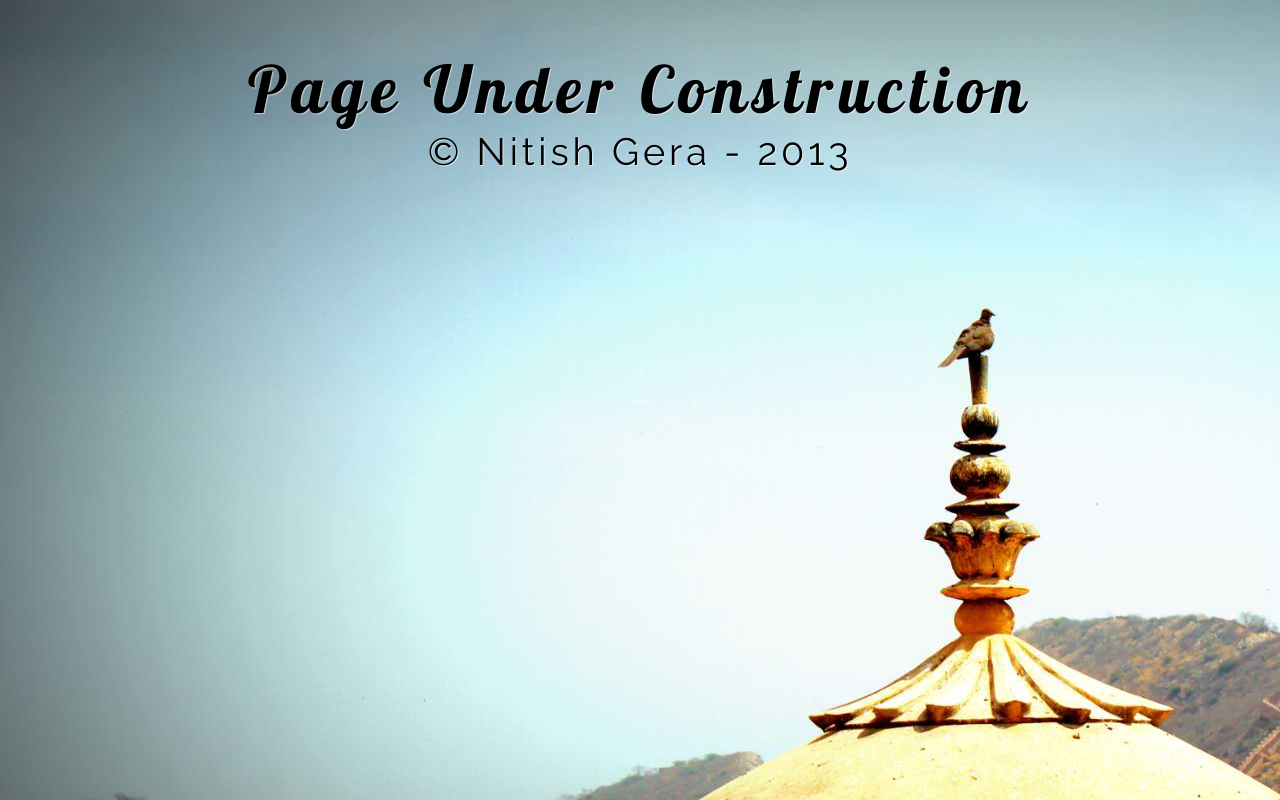
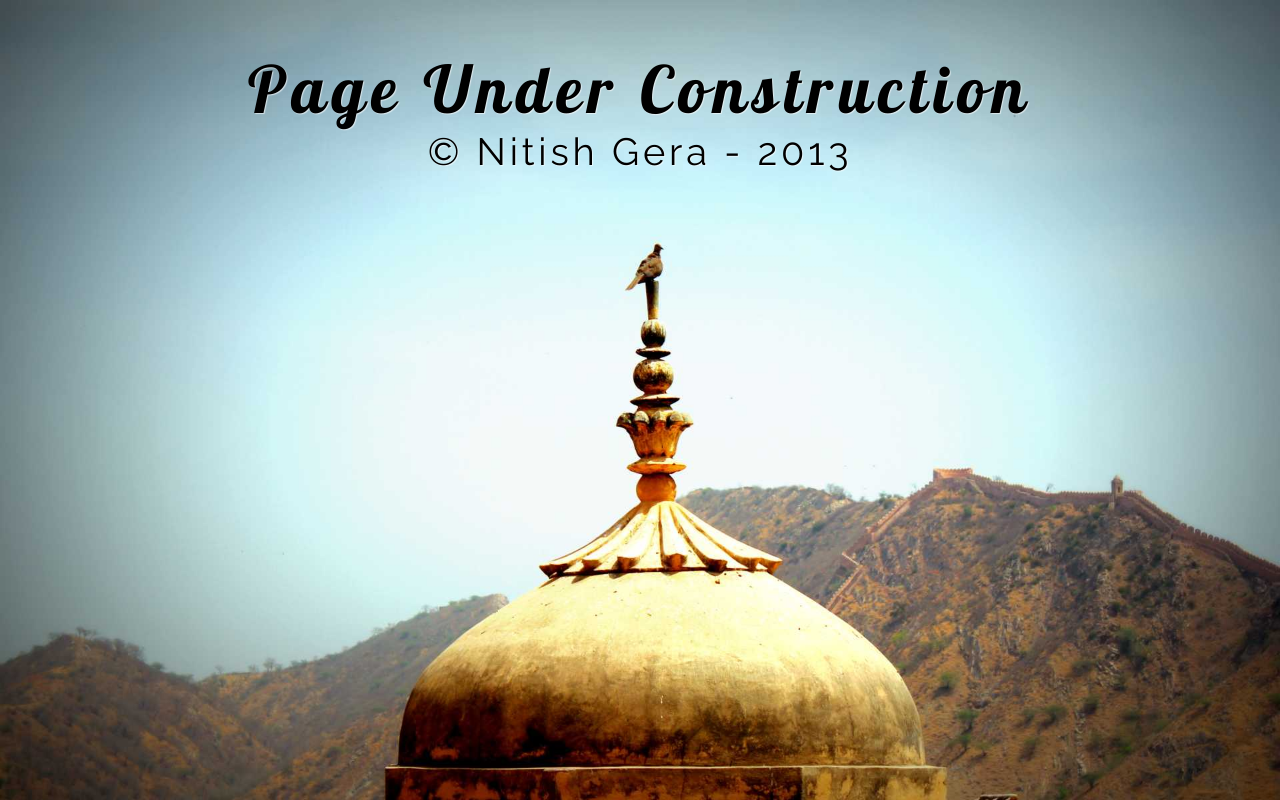
Before and after one commit to nitishgera/photog, a plain HTML site: page WebContent/index.html in a window 1280 px wide. Drawn offline with Linux system fonts and the light colour scheme.

Commit message:
Changed background size to COVER

```diff
--- a/WebContent/index.html
+++ b/WebContent/index.html
@@ -25,8 +25,8 @@
       body
 	  {
        background:url("bg2.jpg");
-       background-size:1920px 1080px;
        background-repeat:no-repeat;
+       background-size:cover;
        padding-top:40px;
       }
 
```
